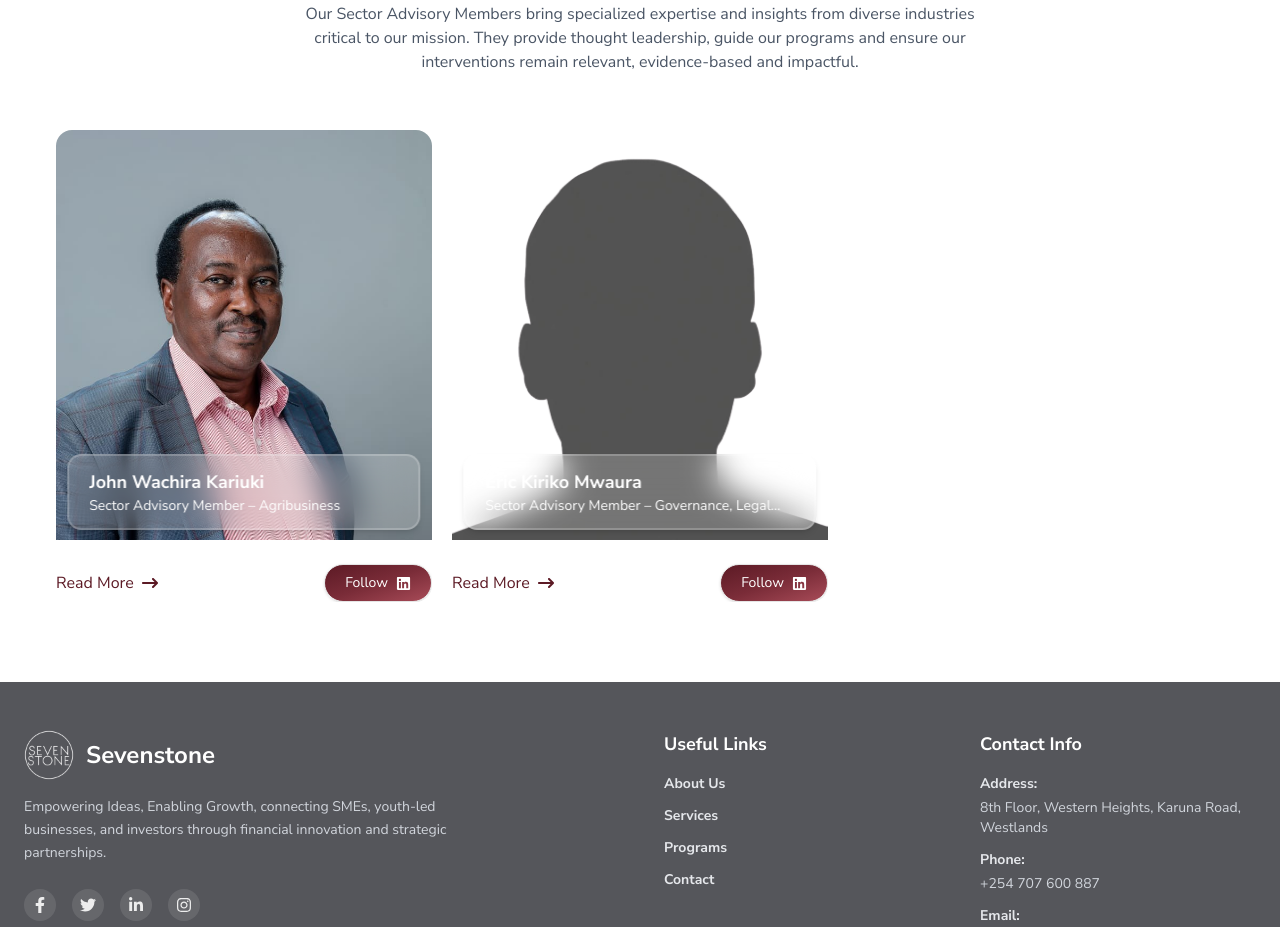
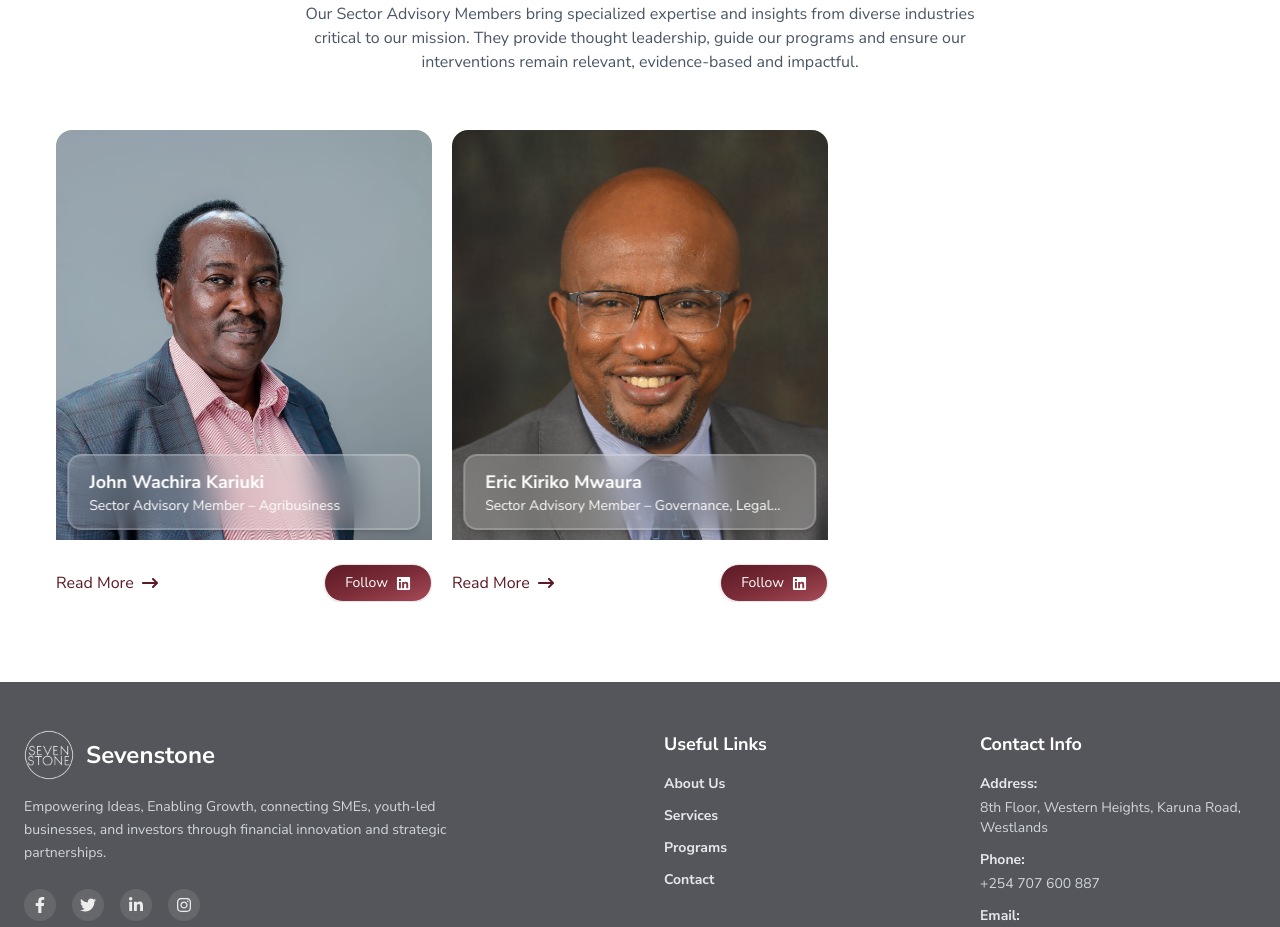
Before and after one commit to sevenstonebiz9-max/seven-stone-client, a Next.js app: page /about-us/team in a window 1280 px wide. Shown: the part 2640-3567 px from the top of the page. Built offline with nearby package versions, Linux system fonts and the light colour scheme.

Commit message:
ericks image

```diff
--- a/data/index.ts
+++ b/data/index.ts
@@ -143,7 +143,7 @@ export const sectorAdvisoryMeambers = [
     {
       name: 'Eric Kiriko Mwaura',
       title: 'Sector Advisory Member – Governance, Legal and Policy Affairs',
-      imageSrc: '/images/team-avatar-2.png',
+      imageSrc: '/images/erick.jpg',
       linkedInUrl: 'https://linkedin.com/in/jane-doe',
       story:
         `
```
Also changed, not shown: public/images/DSC_6368.JPG (added), public/images/erick.JPG (added).
